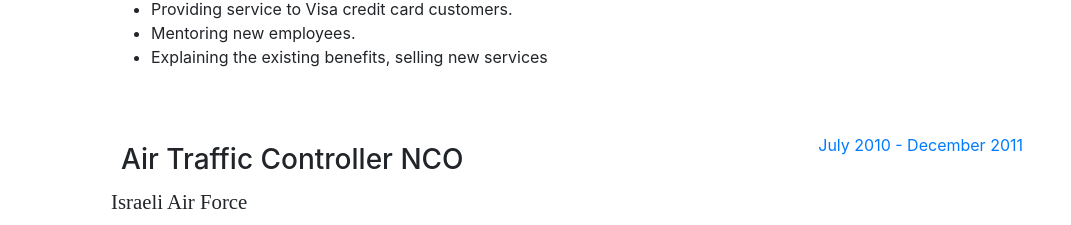
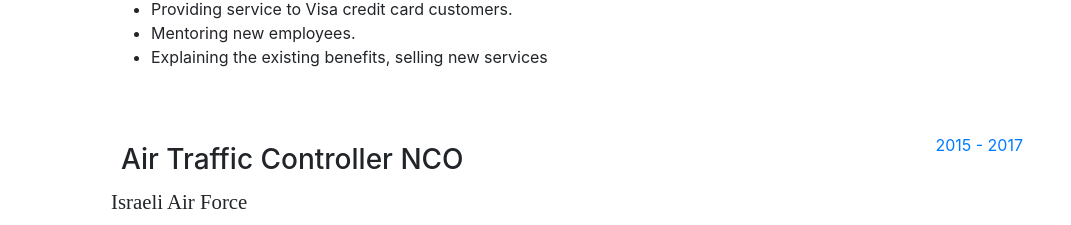
Before and after one commit to Eivgi/HomeAssignment2, a website with bundled scripts: page index.html in a window 1280 px wide. Shown: the part 1353-1578 px from the top of the page, without its empty margins (209-1280 px from the left). Built offline with nearby package versions, Linux system fonts and the light colour scheme; a web font is replaced by a local one.

Commit message:
Update index.html

```diff
--- a/index.html
+++ b/index.html
@@ -202,7 +202,7 @@
               </ul>
             </div>
             <div class="resume-date text-md-right">
-              <span class="text-primary">July 2010 - December 2011</span>
+              <span class="text-primary">2015 - 2017</span>
             </div>
           </div>
         </div>
```
